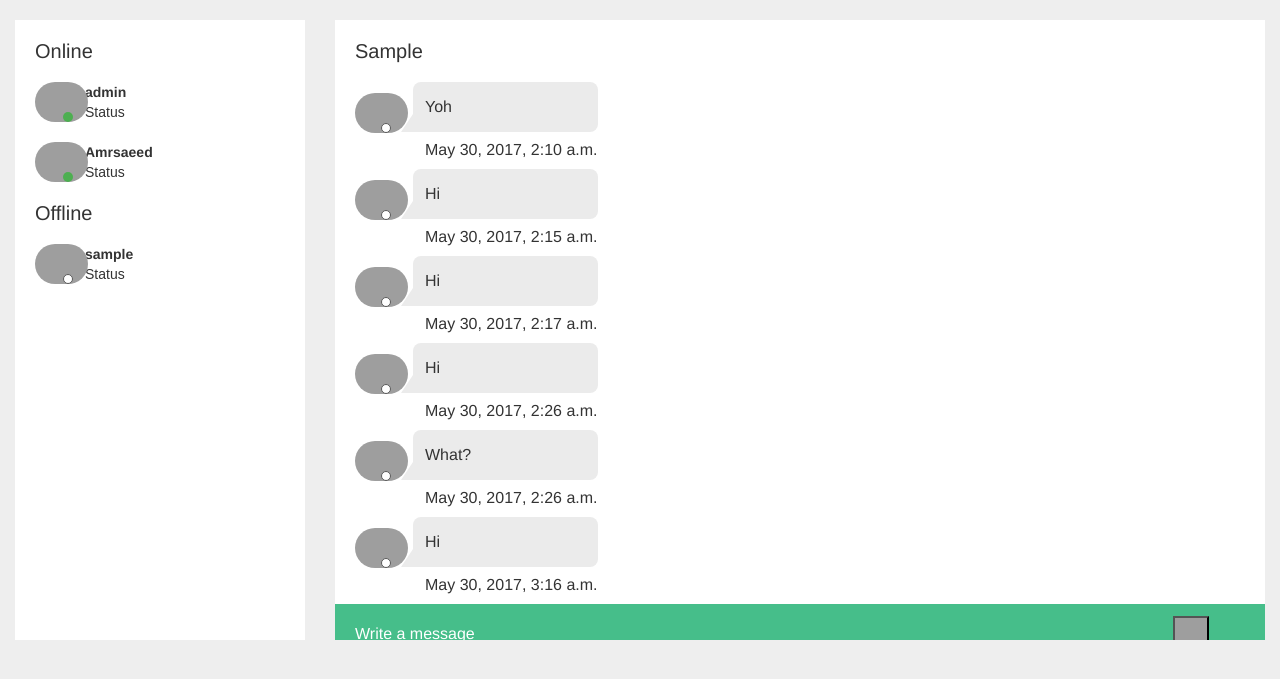
After one commit to Amrsaeed/codetouch, a Django app: template messenger/templates/messenger/webchat.html in a window 1280 px wide. The commit adds this page. Shown: the top 679 px of the page. Run offline with Django 3.2, Linux system fonts and the light colour scheme; data comes from the database, SQL or seed files in the repository; the template is opened without the code that fills it: values that come from a table or form of the project are taken from there, most other values are stand-ins (such as "Sample title", 1, 10 or a date in 2020); some libraries are stand-ins or nearby versions; grey boxes are pictures that could not be loaded.

Commit message:
Working messages

```diff
--- a/codetouch/settings.py
+++ b/codetouch/settings.py
@@ -69,7 +69,11 @@ TEMPLATES = [
 ]
 
 WSGI_APPLICATION = 'codetouch.wsgi.application'
+# SESSION_EXPIRE_AT_BROWSER_CLOSE = True
 
+# SESSION AGE 30 Minutes
+SESSION_COOKIE_AGE = 30*60
+SESSION_SAVE_EVERY_REQUEST = True
 
 # Database
 # https://docs.djangoproject.com/en/1.11/ref/settings/#databases
--- a/messenger/models.py
+++ b/messenger/models.py
@@ -1,12 +1,14 @@
 from django.db import models
+from django.contrib.auth.models import User
 
 
 # Create your models here.
 
-
 class Message(models.Model):
     message_text = models.CharField(max_length=2000)
-    sent = models.DateTimeField('Sent On')
+    sentOn = models.DateTimeField('Sent On')
+    sender = models.CharField(max_length=150, default='None')
+    reciever = models.CharField(max_length=150, default='None')
 
     def __str__(self):
         return self.message_text
--- /dev/null
+++ b/messenger/static/messenger/css/webchat2.css
@@ -0,0 +1,254 @@
+    	body{
+    margin-top:20px;
+    background:#eee;
+}
+.row.row-broken {
+    padding-bottom: 0;
+}
+.col-inside-lg {
+    padding: 20px;
+}
+.chat {
+    height: calc(100vh - 180px);
+}
+.decor-default {
+    background-color: #ffffff;
+}
+.chat-users h6 {
+    font-size: 20px;
+    margin: 0 0 20px;
+}
+.chat-users .user {
+    position: relative;
+    padding: 0 0 0 50px;
+    display: block;
+    cursor: pointer;
+    margin: 0 0 20px;
+}
+.chat-users .user .avatar {
+    top: 0;
+    left: 0;
+}
+.chat .avatar {
+    width: 40px;
+    height: 40px;
+    position: absolute;
+}
+.chat .avatar img {
+    display: block;
+    border-radius: 20px;
+    height: 100%;
+}
+.chat .avatar .status.off {
+    border: 1px solid #5a5a5a;
+    background: #ffffff;
+}
+.chat .avatar .status.online {
+    background: #4caf50;
+}
+.chat .avatar .status.busy {
+    background: #ffc107;
+}
+.chat .avatar .status.offline {
+    background: #ed4e6e;
+}
+.chat-users .user .status {
+    bottom: 0;
+    left: 28px;
+}
+.chat .avatar .status {
+    width: 10px;
+    height: 10px;
+    border-radius: 5px;
+    position: absolute;
+}
+.chat-users .user .name {
+    font-size: 14px;
+    font-weight: bold;
+    line-height: 20px;
+    white-space: nowrap;
+    overflow: hidden;
+    text-overflow: ellipsis;
+}
+.chat-users .user .mood {
+    font: 200 14px/20px "Raleway", sans-serif;
+    white-space: nowrap;
+    overflow: hidden;
+    text-overflow: ellipsis;
+}
+
+/*****************CHAT BODY *******************/
+.chat-body h6 {
+    font-size: 20px;
+    margin: 0 0 20px;
+}
+.chat-body .answer.left {
+    padding: 0 0 0 58px;
+    text-align: left;
+    float: left;
+}
+.chat-body .answer {
+    position: relative;
+    max-width: 600px;
+    overflow: hidden;
+    clear: both;
+}
+.chat-body .answer.left .avatar {
+    left: 0;
+}
+.chat-body .answer .avatar {
+    bottom: 36px;
+}
+.chat .avatar {
+    width: 40px;
+    height: 40px;
+    position: absolute;
+}
+.chat .avatar img {
+    display: block;
+    border-radius: 20px;
+    height: 100%;
+}
+.chat-body .answer .name {
+    font-size: 14px;
+    line-height: 36px;
+}
+.chat-body .answer.left .avatar .status {
+    right: 4px;
+}
+.chat-body .answer .avatar .status {
+    bottom: 0;
+}
+.chat-body .answer.left .text {
+    background: #ebebeb;
+    color: #333333;
+    border-radius: 8px 8px 8px 0;
+}
+.chat-body .answer .text {
+    padding: 12px;
+    font-size: 16px;
+    line-height: 26px;
+    position: relative;
+}
+.chat-body .answer.left .text:before {
+    left: -30px;
+    border-right-color: #ebebeb;
+    border-right-width: 12px;
+}
+.chat-body .answer .text:before {
+    content: '';
+    display: block;
+    position: absolute;
+    bottom: 0;
+    border: 18px solid transparent;
+    border-bottom-width: 0;
+}
+.chat-body .answer.left .time {
+    padding-left: 12px;
+    color: #333333;
+}
+.chat-body .answer .time {
+    font-size: 16px;
+    line-height: 36px;
+    position: relative;
+    padding-bottom: 1px;
+}
+/*RIGHT*/
+.chat-body .answer.right {
+    padding: 0 58px 0 0;
+    text-align: right;
+    float: right;
+}
+
+.chat-body .answer.right .avatar {
+    right: 0;
+}
+.chat-body .answer.right .avatar .status {
+    left: 4px;
+}
+.chat-body .answer.right .text {
+    background: #7266ba;
+    color: #ffffff;
+    border-radius: 8px 8px 0 8px;
+}
+.chat-body .answer.right .text:before {
+    right: -30px;
+    border-left-color: #7266ba;
+    border-left-width: 12px;
+}
+.chat-body .answer.right .time {
+    padding-right: 12px;
+    color: #333333;
+}
+
+/**************ADD FORM ***************/
+.chat-body .answer-add {
+    clear: both;
+    position: relative;
+    margin: 20px -20px -20px;
+    padding: 20px;
+    background: #46be8a;
+}
+.chat-body .answer-add input {
+    border: none;
+    background: none;
+    display: block;
+    width: 100%;
+    font-size: 16px;
+    line-height: 20px;
+    padding: 0;
+    color: #ffffff;
+}
+.chat input {
+    -webkit-appearance: none;
+    border-radius: 0;
+}
+.chat-body .answer-add .answer-btn-1 {
+    background: url("http://91.234.35.26/iwiki-admin/v1.0.0/admin/img/icon-40.png") 50% 50% no-repeat;
+    right: 56px;
+}
+.chat-body .answer-add .answer-btn {
+    display: block;
+    cursor: pointer;
+    width: 36px;
+    height: 36px;
+    position: absolute;
+    top: 50%;
+    margin-top: -18px;
+}
+.chat-body .answer-add .answer-btn-2 {
+    background: url("http://91.234.35.26/iwiki-admin/v1.0.0/admin/img/icon-41.png") 50% 50% no-repeat;
+    right: 20px;
+}
+.chat input::-webkit-input-placeholder {
+   color: #fff;
+}
+
+.chat input:-moz-placeholder { /* Firefox 18- */
+   color: #fff;
+}
+
+.chat input::-moz-placeholder {  /* Firefox 19+ */
+   color: #fff;
+}
+
+.chat input:-ms-input-placeholder {
+   color: #fff;
+}
+.chat input {
+    -webkit-appearance: none;
+    border-radius: 0;
+}
+
+user.transbox {
+  margin: 30px;
+  background-color: #ffffff;
+  border: 1px solid black;
+  opacity: 0.6;
+  filter: alpha(opacity=60); /* For IE8 and earlier */
+}
+
+.color {
+    background-color: grey;
+    opacity: 0.8;
+}
--- a/messenger/templates/messenger/index.html
+++ b/messenger/templates/messenger/index.html
@@ -6,9 +6,7 @@
   <title>Codetouch Messenger</title>
   <link href='https://fonts.googleapis.com/css?family=Titillium+Web:400,300,600' rel='stylesheet' type='text/css'>
   <link rel="stylesheet" href="https://cdnjs.cloudflare.com/ajax/libs/normalize/5.0.0/normalize.min.css">
-
-
-      <link rel="stylesheet" href="{% static 'messenger/css/style.css' %}">
+  <link rel="stylesheet" href="{% static 'messenger/css/style.css' %}">
 
 </head>
 
--- /dev/null
+++ b/messenger/templates/messenger/webchat.html
@@ -0,0 +1,125 @@
+<!DOCTYPE html>
+<html lang="en">
+{% load static %}
+
+<head>
+    <meta charset="utf-8">
+    <title>Codetouch Messenger</title>
+    <meta name="viewport" content="width=device-width, initial-scale=1">
+    <script src="https://ajax.googleapis.com/ajax/libs/jquery/1.10.2/jquery.min.js"></script>
+    <link href="http://netdna.bootstrapcdn.com/bootstrap/3.3.4/css/bootstrap.min.css" rel="stylesheet">
+      <link rel="stylesheet" href="{% static 'messenger/css/webchat2.css' %}">
+
+</head>
+<body>
+<link href="https://maxcdn.bootstrapcdn.com/font-awesome/4.3.0/css/font-awesome.min.css" rel="stylesheet">
+<script src="https://cdnjs.cloudflare.com/ajax/libs/jquery.nicescroll/3.6.8-fix/jquery.nicescroll.min.js"></script>
+<div class="content container-fluid bootstrap snippets">
+      <div class="row row-broken">
+        <div class="col-sm-3 col-xs-12">
+          <div class="col-inside-lg decor-default chat" style="overflow: hidden; outline: none;" tabindex="5000">
+            <div class="chat-users">
+              <h6>Online</h6>
+                {% for user in online_users %}
+                    {% if user.username != main_user.username %}
+                        <div class="user" id="{{ user.username }}">
+                            <div class="avatar">
+                            <img src="http://bootdey.com/img/Content/avatar/avatar1.png" alt="User name">
+                            <div class="status online"></div>
+                            </div>
+                            <div class="name" >{{ user.username }}</div>
+                            <div class="mood"> Status </div>
+                        </div>
+                    {% endif %}
+                {% endfor %}
+
+                <h6>Offline</h6>
+            {% for user in offline_users %}
+                    <div class="user">
+                    <div class="avatar">
+                    <img src="http://bootdey.com/img/Content/avatar/avatar3.png" alt="User name">
+                    <div class="status off"></div>
+                    </div>
+                    <div class="name">{{ user.username }}</div>
+                    <div class="mood">Status</div>
+                </div>
+            {% endfor %}
+            </div>
+          </div>
+        </div>
+
+{#        {% if secondary_user %}#}
+
+        <div class="col-sm-9 col-xs-12 chat" style="overflow: hidden; outline: none;" tabindex="5001">
+          <div class="col-inside-lg decor-default">
+            <div class="chat-body" id="chat-body">
+              <h6 id="Reciever_Name">{{ secondary_user }}</h6>
+                {% for message in Messages %}
+                    {% if message.sender == main_user.username %}
+                        <div class="answer right">
+                    {% else %}
+                        <div class="answer left">
+                    {% endif %}
+
+                    <div class="avatar">
+                      <img src="http://bootdey.com/img/Content/avatar/avatar2.png" alt="User name">
+                      <div class="status off"></div>
+                    </div>
+                    <div class="text">
+                      {{ message.message_text }}
+                    </div>
+                    <div class="time">{{ message.sentOn }}</div>
+                  </div>
+                {% endfor %}
+              <div class="answer-add">
+                  <form action="{% url 'messenger:webchat' %}" method="post">
+                {% csrf_token %}
+                <input placeholder="Write a message" name="message">
+                <input type="hidden" id="secondary_user" name="secondary_user" value=""/>
+                <button id="submit" type="Submit" name="action" class="answer-btn answer-btn-1" value="Send" data_url/>
+{#                <span class="answer-btn answer-btn-2"></span>#}
+                  </form>
+              </div>
+            </div>
+          </div>
+        </div>
+      </div>
+{#      {% endif %}#}
+    </div>
+</div>
+<script src="http://netdna.bootstrapcdn.com/bootstrap/3.3.4/js/bootstrap.min.js"></script>
+<script type="text/javascript" src="http://code.jquery.com/jquery-1.7.1.min.js"></script>
+<script type="text/javascript">
+	$(function(){
+    $(".chat").niceScroll();
+});
+
+    var addclass = 'color';
+    var $cols = $('.user').click(function(e) {
+    $cols.removeClass(addclass);
+    $(this).addClass(addclass);
+});
+
+    $('.user').click(function(event) {
+    var user2 = $(this).attr('id');
+    document.getElementById("secondary_user").value = user2;
+    document.getElementById("Reciever_Name").innerHTML = user2;
+    $('#chat-body').load(document.URL +  ' #chat-body');
+    console.log(user2)
+
+});
+    $(function(){
+     $('form').on('submit', function(e){
+         e.preventDefault();
+         $.ajax({
+             url: $(this).attr('action'),
+             method: $(this).attr('method'),
+             success: function(data){ $('#target').html(data) }
+         });
+     });
+});
+
+
+</script>
+</body>
+</html>
```
Also changed, not shown: messenger/static/messenger/css/webchat.css (added, +194 -0 lines), messenger/templates/messenger/webchat3.html (added, +89 -0 lines), messenger/views.py (+58 -4 lines), db.sqlite3, messenger/migrations/0002_auto_20170529_2217.py (added), 1 other file.
